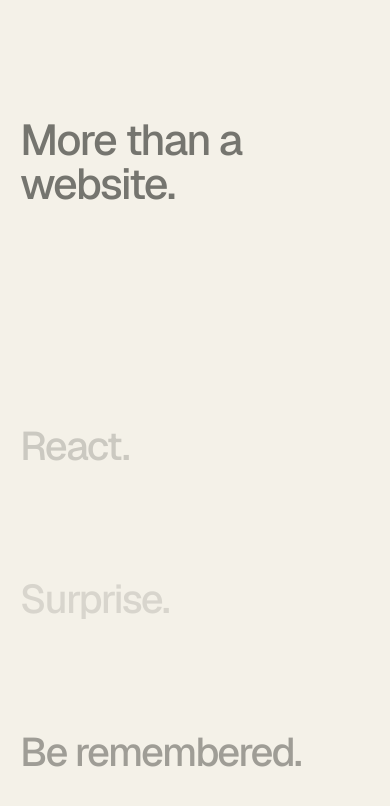
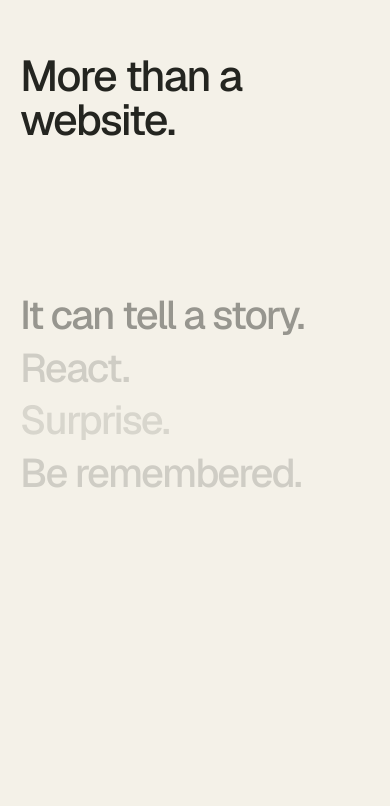
Before and after one commit to MaiaStudio/Aquarela, a Next.js app: page / in a window 390 px wide. Shown: the part 872-1678 px from the top of the page. Built offline with nearby package versions, Linux system fonts and the light colour scheme.

Commit message:
Refine mobile Authority narrative pacing

```diff
--- a/app/globals.css
+++ b/app/globals.css
@@ -280,14 +280,16 @@ button, a, input, textarea { outline: none; }
 }
 
 @media (max-width: 767px) {
-  /* AUTHORITY — MOTION 02B */
-  .authority--mobile-motion {
-    padding-block: clamp(5rem, 12vh, 8rem) clamp(7rem, 16vh, 11rem);
+  /* AUTHORITY — MOTION 02C */
+  .authority.authority--mobile-motion {
+    min-height: 380svh;
+    padding-block: 0;
   }
   .authority--mobile-motion .authority-stage {
-    position: relative;
-    min-height: 150svh;
-    overflow: hidden;
+    position: sticky;
+    top: 0;
+    height: 100svh;
+    min-height: 100svh;
     overflow: clip;
     isolation: isolate;
   }
@@ -303,20 +305,38 @@ button, a, input, textarea { outline: none; }
     position: relative;
     z-index: 1;
     display: block;
+    height: 100%;
     min-height: 100%;
-    padding-block: clamp(1rem, 4vh, 2.5rem);
+    padding-block: clamp(1.5rem, 6svh, 4rem);
+  }
+  .authority--mobile-motion .authority-title {
+    position: absolute;
+    top: clamp(1.75rem, 9svh, 5.5rem);
+    right: var(--gutter);
+    left: var(--gutter);
+    margin: 0;
   }
   .authority--mobile-motion .authority-phrases {
+    position: absolute;
+    top: 50%;
+    right: var(--gutter);
+    left: var(--gutter);
     align-items: flex-start;
-    gap: clamp(3.5rem, 14vh, 7rem);
-    margin-top: clamp(3rem, 8vh, 5rem);
+    gap: clamp(0.35rem, 1.4svh, 0.9rem);
+    margin: 0;
+    transform: translateY(-50%);
   }
   .authority--mobile-motion .authority-phrases p {
     width: fit-content;
     max-width: 100%;
   }
   .authority--mobile-motion .authority-conclusion {
-    margin-top: clamp(7rem, 18vh, 12rem);
+    position: absolute;
+    top: 50%;
+    right: var(--gutter);
+    left: var(--gutter);
+    margin: 0;
+    transform: translateY(-50%);
   }
 }
 
--- a/components/motion/scenes/authority.ts
+++ b/components/motion/scenes/authority.ts
@@ -49,149 +49,88 @@ export function createAuthorityScene(root: HTMLElement, conditions: MotionCondit
   if (conditions.mobile) {
     section.classList.add("authority--mobile-motion");
 
-    const intro = gsap.timeline({
-      defaults: { ease: MOTION_EASE.ui },
+    const mobileTimeline = gsap.timeline({
+      defaults: { ease: MOTION_EASE.scroll },
       scrollTrigger: {
-        id: "motion-02b-authority-intro",
+        id: "motion-02c-authority-mobile",
         trigger: section,
-        start: "top 82%",
-        once: true,
+        start: "top top",
+        end: "bottom bottom",
+        scrub: 0.45,
+        invalidateOnRefresh: true,
       },
     });
 
-    const storyBeat = gsap.timeline({
-      defaults: { ease: MOTION_EASE.scroll },
-      scrollTrigger: {
-        id: "motion-02b-authority-story",
-        trigger: story,
-        start: "top 82%",
-        end: "bottom 38%",
-        scrub: 0.35,
-      },
-    });
-
-    const reactBeat = gsap.timeline({
-      defaults: { ease: MOTION_EASE.scroll },
-      scrollTrigger: {
-        id: "motion-02b-authority-react",
-        trigger: react,
-        start: "top 78%",
-        end: "bottom 62%",
-        scrub: 0.32,
-      },
-    });
-
-    const surpriseBeat = gsap.timeline({
-      defaults: { ease: MOTION_EASE.scroll },
-      scrollTrigger: {
-        id: "motion-02b-authority-surprise",
-        trigger: surprise,
-        start: "top 62%",
-        end: "bottom 32%",
-        scrub: 0.32,
-      },
-    });
-
-    const rememberBeat = gsap.timeline({
-      defaults: { ease: MOTION_EASE.scroll },
-      scrollTrigger: {
-        id: "motion-02b-authority-remember",
-        trigger: remember,
-        start: "top 78%",
-        end: "bottom 42%",
-        scrub: 0.35,
-      },
-    });
-
-    const thesis = gsap.timeline({
-      defaults: { ease: MOTION_EASE.scroll },
-      scrollTrigger: {
-        id: "motion-02b-authority-thesis",
-        trigger: conclusion,
-        start: "top 84%",
-        end: "top 54%",
-        scrub: 0.35,
-      },
-    });
-
-    gsap.set(title, { autoAlpha: 0, y: 24 });
+    gsap.set(title, { autoAlpha: 0.94, y: 6 });
     gsap.set([story, react, surprise, remember], { transformOrigin: "0% 50%" });
-    gsap.set(story, { autoAlpha: 0, y: 24, scale: 1, x: 0 });
-    gsap.set(react, { autoAlpha: 0.18, scale: 1, x: 0 });
+    gsap.set(story, { autoAlpha: 0.42, y: 0, scale: 1, x: 0 });
+    gsap.set(react, { autoAlpha: 0.16, scale: 1, x: 0 });
     gsap.set(surprise, { autoAlpha: 0.12, scale: 1, x: 0 });
-    gsap.set(remember, { autoAlpha: 0.18, scale: 1, x: 0 });
+    gsap.set(remember, { autoAlpha: 0.16, scale: 1, x: 0 });
     gsap.set(wash, { scaleY: 0, transformOrigin: "50% 100%" });
+    gsap.set(conclusion, { autoAlpha: 0 });
     gsap.set(conclusionLines, { yPercent: 110 });
 
-    intro.fromTo(title, { autoAlpha: 0, y: 24 }, { autoAlpha: 1, y: 0, duration: 0.72 });
-
-    storyBeat
-      .fromTo(
-        story,
-        { autoAlpha: 0, y: 24, scale: 1, x: 0 },
-        { autoAlpha: 1, y: 0, scale: 1, x: 0, duration: 0.34, ease: MOTION_EASE.ui },
-      )
-      .to(story, { autoAlpha: 1, scale: 1.08, x: -6, duration: 0.36 })
-      .to(story, { autoAlpha: 0.56, scale: 1, x: 0, duration: 0.42 });
-
-    reactBeat
-      .fromTo(
-        react,
-        { autoAlpha: 0.18, scale: 1, x: 0 },
-        { autoAlpha: 1, scale: 1.2, x: 14, duration: 0.56 },
-      )
-      .to(react, { autoAlpha: 0.66, scale: 1.08, x: 5, duration: 0.44 });
-
-    surpriseBeat
-      .set(wash, { transformOrigin: "50% 100%" })
-      .to(wash, { scaleY: 1, duration: 0.32 })
+    mobileTimeline
+      .addLabel("intro", 0)
+      .to(title, { autoAlpha: 1, y: 0, duration: 8 }, "intro")
+      .addLabel("storyIn", 8)
+      .to(story, { autoAlpha: 1, scale: 1.08, x: -6, duration: 8 }, "storyIn")
+      .addLabel("storyHold", 16)
+      .to(story, { autoAlpha: 1, scale: 1.08, x: -6, duration: 13 }, "storyHold")
+      .addLabel("reactTransition", 29)
+      .to(story, { autoAlpha: 0.22, scale: 1, x: 0, duration: 8 }, "reactTransition")
+      .to(react, { autoAlpha: 1, scale: 1.18, x: 12, duration: 8 }, "reactTransition")
+      .addLabel("reactHold", 37)
+      .to(react, { autoAlpha: 1, scale: 1.18, x: 12, duration: 13 }, "reactHold")
+      .addLabel("surpriseTransition", 50)
+      .to(react, { autoAlpha: 0.1, scale: 1, x: 0, duration: 9 }, "surpriseTransition")
+      .to(wash, { scaleY: 1, duration: 9 }, "surpriseTransition")
       .to(
         surprise,
-        { autoAlpha: 1, color: "var(--color-paper)", scale: 1.3, x: -12, duration: 0.36 },
-        "<",
+        { autoAlpha: 1, color: "var(--color-paper)", scale: 1.3, x: -12, duration: 9 },
+        "surpriseTransition",
       )
-      .to([title, story, react, remember], { autoAlpha: 0.12, color: "var(--color-paper)", duration: 0.28 }, "<")
-      .to(wash, { scaleY: 1, duration: 0.26 })
-      .set(wash, { transformOrigin: "50% 0%" })
-      .to(wash, { scaleY: 0, duration: 0.32 })
+      .to(title, { autoAlpha: 0.12, color: "var(--color-paper)", duration: 9 }, "surpriseTransition")
+      .to([story, remember], { autoAlpha: 0.1, color: "var(--color-paper)", duration: 9 }, "surpriseTransition")
+      .addLabel("surpriseHold", 59)
+      .to(wash, { scaleY: 1, duration: 11 }, "surpriseHold")
       .to(
         surprise,
-        { autoAlpha: 0.12, color: "var(--color-ink)", scale: 1, x: 0, duration: 0.32 },
-        "<",
+        { autoAlpha: 1, color: "var(--color-paper)", scale: 1.3, x: -12, duration: 11 },
+        "surpriseHold",
       )
-      .to([title, story, react, remember], { color: "var(--color-ink)", duration: 0.24 }, "<");
-
-    rememberBeat
-      .fromTo(
-        remember,
-        { autoAlpha: 0.38, scale: 1, x: 0 },
-        { autoAlpha: 1, scale: 1.13, x: -4, duration: 0.55 },
+      .addLabel("rememberTransition", 70)
+      .set(wash, { transformOrigin: "50% 0%" }, "rememberTransition")
+      .to(wash, { scaleY: 0, duration: 7 }, "rememberTransition")
+      .to(
+        surprise,
+        { autoAlpha: 0.08, color: "var(--color-ink)", scale: 1, x: 0, duration: 7 },
+        "rememberTransition",
       )
-      .to(remember, { autoAlpha: 1, scale: 1.08, x: 0, duration: 0.45 })
-      .to(surprise, { autoAlpha: 0.08, duration: 0.35 }, 0.3);
-
-    thesis.fromTo(
-      conclusionLines,
-      { yPercent: 110 },
-      { yPercent: 0, duration: 0.84, stagger: 0.13, ease: MOTION_EASE.reveal },
-    );
+      .to(remember, { autoAlpha: 1, color: "var(--color-ink)", scale: 1.12, x: -4, duration: 7 }, "rememberTransition")
+      .to([title, story, react], { autoAlpha: 0.1, color: "var(--color-ink)", duration: 7 }, "rememberTransition")
+      .addLabel("rememberHold", 77)
+      .to(remember, { autoAlpha: 1, scale: 1.12, x: -4, duration: 10 }, "rememberHold")
+      .addLabel("thesis", 87)
+      .to(remember, { autoAlpha: 0, scale: 1, x: 0, duration: 7 }, "thesis")
+      .to([title, story, react, surprise], { autoAlpha: 0, duration: 7 }, "thesis")
+      .set(conclusion, { autoAlpha: 1 }, "thesis")
+      .to(
+        conclusionLines,
+        { yPercent: 0, duration: 6.84, stagger: 0.16, ease: MOTION_EASE.reveal },
+        "thesis",
+      )
+      .addLabel("thesisHold", 94)
+      .to(conclusionLines, { yPercent: 0, duration: 6 }, "thesisHold");
 
     return () => {
-      thesis.scrollTrigger?.kill();
-      rememberBeat.scrollTrigger?.kill();
-      surpriseBeat.scrollTrigger?.kill();
-      reactBeat.scrollTrigger?.kill();
-      storyBeat.scrollTrigger?.kill();
-      intro.scrollTrigger?.kill();
-      thesis.revert();
-      rememberBeat.revert();
-      surpriseBeat.revert();
-      reactBeat.revert();
-      storyBeat.revert();
-      intro.revert();
+      mobileTimeline.scrollTrigger?.kill();
+      mobileTimeline.revert();
       gsap.set([title, story, react, surprise, remember, ...conclusionLines, wash], {
         clearProps: CLEAR_PROPS,
       });
+      gsap.set(conclusion, { clearProps: CLEAR_PROPS });
       section.classList.remove("authority--mobile-motion");
     };
   }
```
